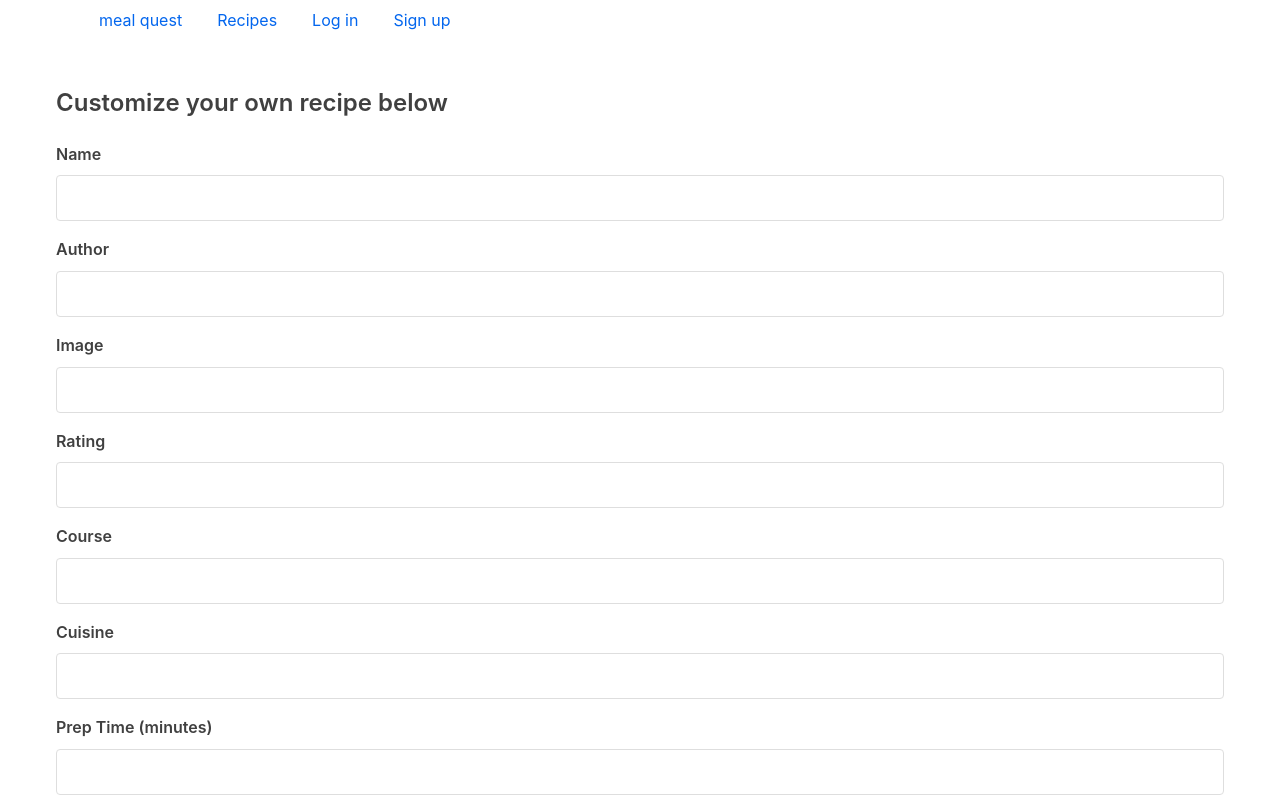
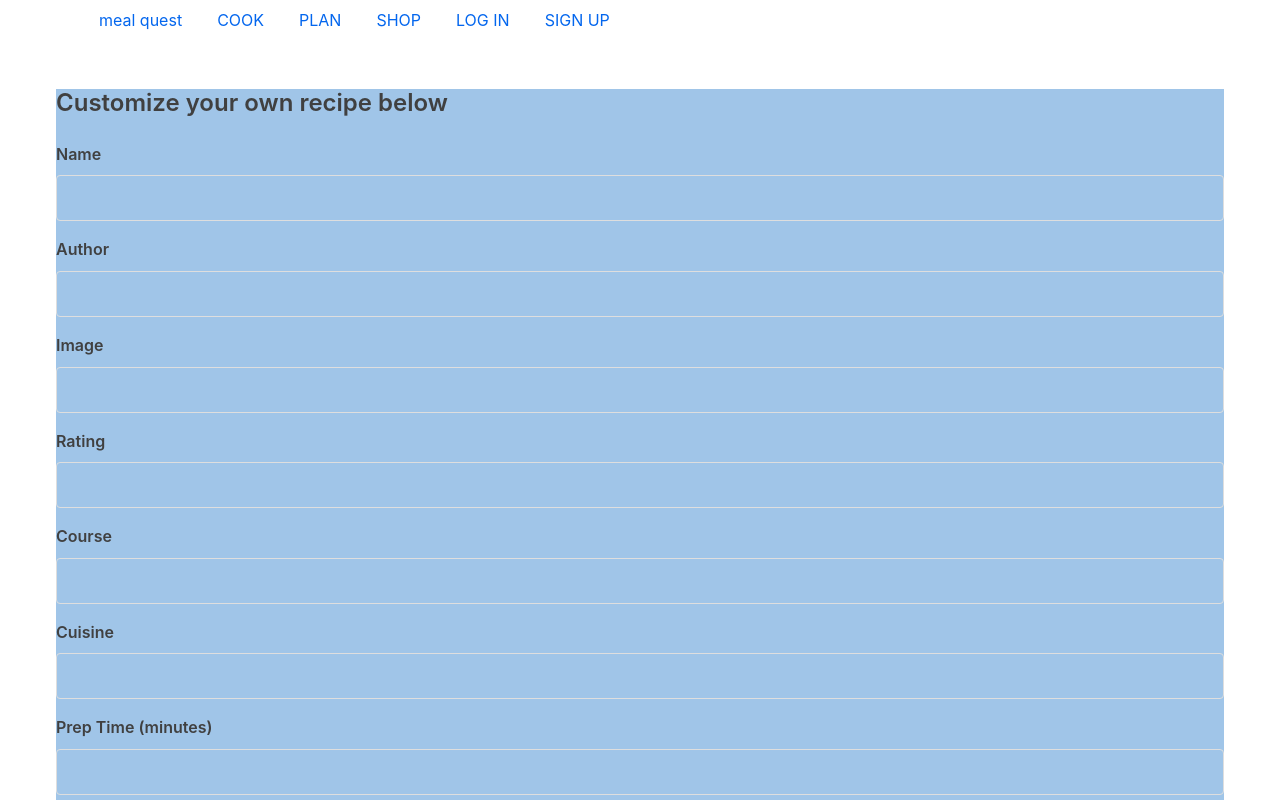
Before and after one commit to ayang101/recipe-tracker, a React (Create React App) app in the folder react-frontend/: page /recipes/custom in a window 1280 px wide. Shown: the top 800 px of the page. Built offline with nearby package versions, Linux system fonts and the light colour scheme; no server answers.

Commit message:
minor styling

```diff
--- a/react-frontend/package.json
+++ b/react-frontend/package.json
@@ -40,5 +40,8 @@
       "last 1 firefox version",
       "last 1 safari version"
     ]
+  },
+  "devDependencies": {
+    "@babel/plugin-proposal-private-property-in-object": "^7.21.11"
   }
 }
--- a/react-frontend/src/App.css
+++ b/react-frontend/src/App.css
@@ -71,6 +71,11 @@ nav ul li {
 
 .name {
     font-weight: bold;
+}
+
+/* recipe form */
+.recipe-form {
+    background: #A0C5E8;
 }
 
 /* recipe details */
--- a/react-frontend/src/App.js
+++ b/react-frontend/src/App.js
@@ -1,5 +1,5 @@
 import React, {useState, useEffect} from 'react';
-import { BrowserRouter, Route, Routes } from 'react-router-dom';
+import { BrowserRouter, Route, Routes, Navigate } from 'react-router-dom';
 import RecipeTable from './RecipeTable';
 import RecipeURLForm from './RecipeURLForm';
 import RecipeCustomForm from './RecipeCustomForm';
--- a/react-frontend/src/Nav.js
+++ b/react-frontend/src/Nav.js
@@ -7,9 +7,11 @@ const Layout = () => {
         <nav>
           <ul>
             <li><Link to="/">meal quest</Link></li>
-            <li><Link to="/recipes">Recipes</Link></li>
-            <li><Link to="/login">Log in</Link></li>
-            <li><Link to="/signup">Sign up</Link></li>
+            <li><Link to="/recipes">COOK</Link></li>
+            <li><Link to="/recipes">PLAN</Link></li>
+            <li><Link to="/recipes">SHOP</Link></li>
+            <li><Link to="/login">LOG IN</Link></li>
+            <li><Link to="/signup">SIGN UP</Link></li>
           </ul>
         </nav>
         <Outlet />
--- a/react-frontend/src/RecipeTable.js
+++ b/react-frontend/src/RecipeTable.js
@@ -1,8 +1,8 @@
-import React from 'react'
+import React from 'react';
 import { Link } from "react-router-dom";
 import {useState} from 'react';
-import StarRatings from 'react-star-ratings'
-import Select from 'react-select'
+import StarRatings from 'react-star-ratings';
+import Select from 'react-select';
 import './App.css';
 
 
@@ -33,7 +33,6 @@ function RecipeTableBody(props) {
                   }}
                   options={options} />
             <div className='add-btn'>
-              <h5>+ Add Recipe</h5>
               <Link className="url" to="/recipes/import">URL</Link>
               <Link className="custom" to="/recipes/custom">Custom</Link>
             </div>
```
Also changed, not shown: 1 other file (tests, documents, lock files or other folders).
